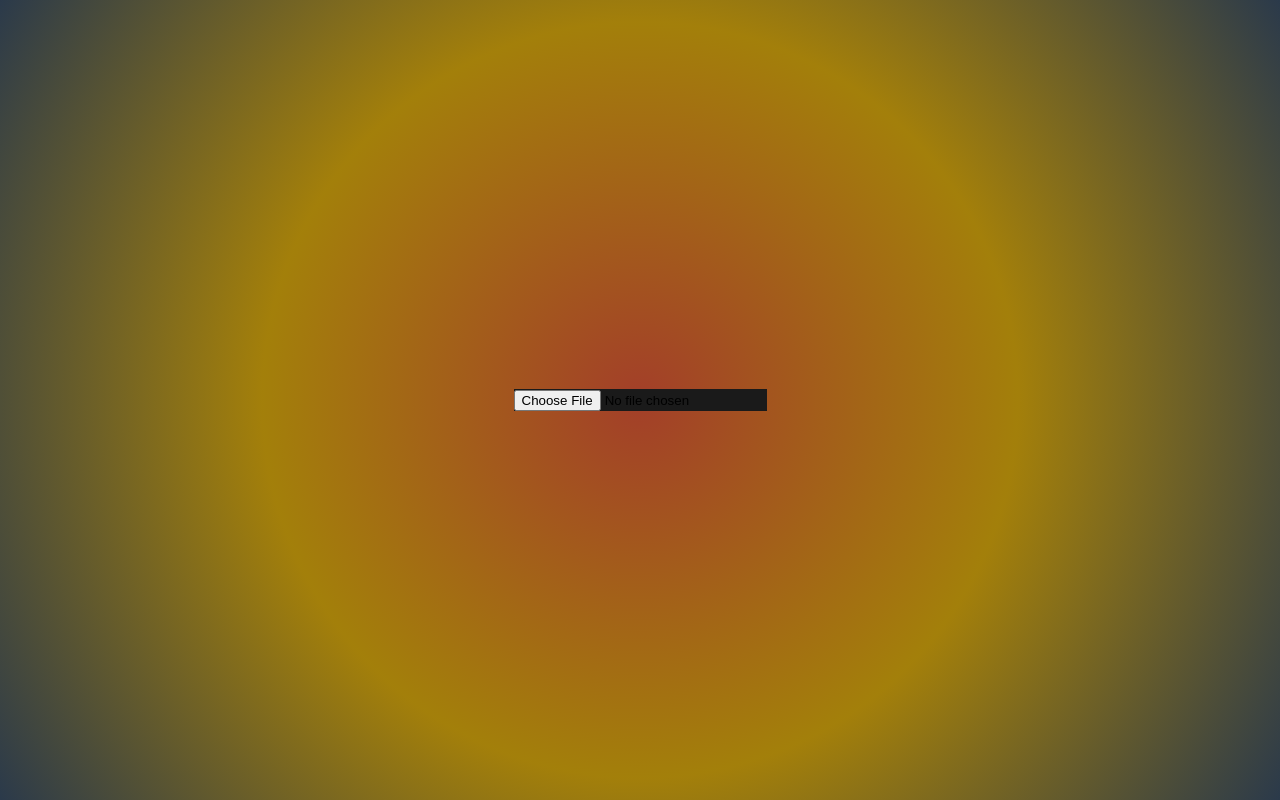
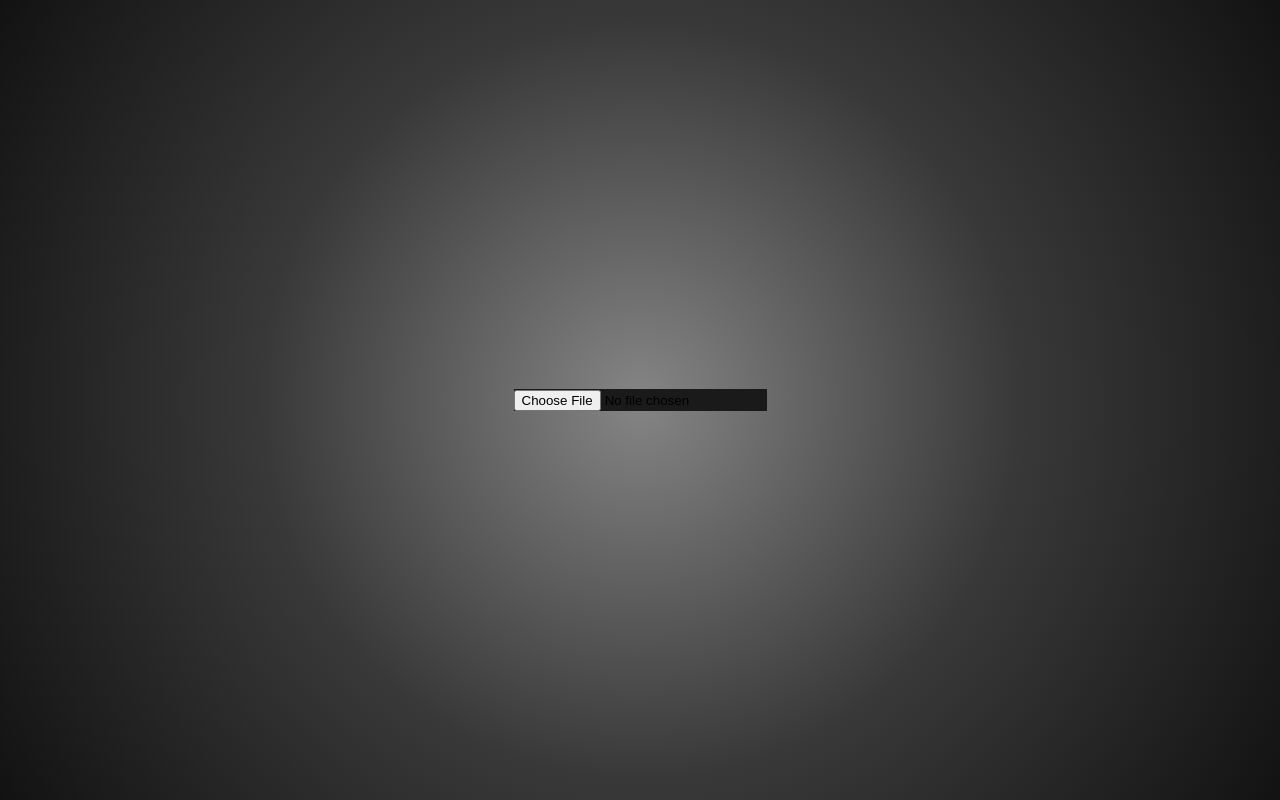
Before and after one commit to mjlynch123/image-shadow-generator, a React (Create React App) app: page / in a window 1280 px wide. Built offline with nearby package versions, Linux system fonts and the light colour scheme.

Commit message:
Added a box shadow to the image to give a 3d effect

```diff
--- a/src/App.css
+++ b/src/App.css
@@ -3,4 +3,6 @@
   background-color: #1a1a1a
 }
 
-.App {}
+.image-container img {
+  box-shadow: 0px 0px 100px 5px rgba(0, 0, 0, .8);
+}
--- a/src/App.js
+++ b/src/App.js
@@ -97,11 +97,11 @@ function App() {
       const neutralCount = sortedColors.filter(isNeutralColor).length;
 
       // If most colors are neutral, apply a fallback gradient
-      if (neutralCount >= 2) {
+      if (neutralCount >= 3) {
         setPopularColors([
-          "rgba(255, 87, 51, 0.6)",  // Vibrant orange-red
-          "rgba(255, 195, 0, 0.6)",  // Bright yellow
-          "rgba(54, 79, 107, 0.6)"   // Deep blue
+          "rgba(204, 204, 204, 0.6)",  // Light Grey (Middle Color)
+          "rgba(77, 77, 77, 0.6)",  // Dark Grey (Outer Middle Color)
+          "rgba(13, 13, 13, 0.6)"   // Deep blue (End Color)
         ]);
       } else {
         setPopularColors(sortedColors);
@@ -113,7 +113,7 @@ function App() {
     <div style={{
       background: popularColors.length ?
         `radial-gradient(circle, ${popularColors[0]} 0%, ${popularColors[1]} 50%, ${popularColors[2]} 100%)`
-        : "radial-gradient(circle, rgba(255, 87, 51, 0.6) 0%, rgba(255, 195, 0, 0.6) 50%, rgba(54, 79, 107, 0.6) 100%)",
+        : "radial-gradient(circle, rgba(204, 204, 204, 0.6) 0%, rgba(77, 77, 77, 0.6) 50%, rgba(13, 13, 13, 0.6) 100%)",
       minHeight: "100vh",
       display: "flex",
       flexDirection: "column",
```
